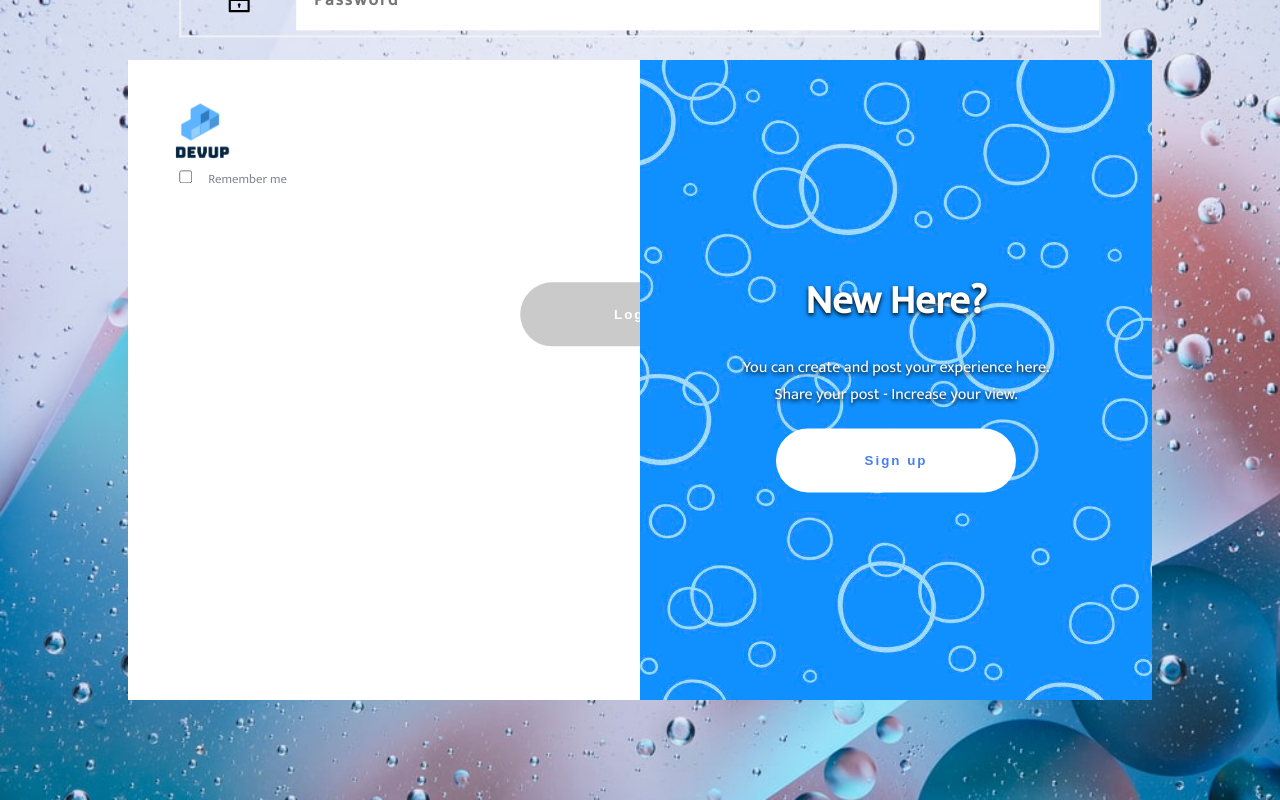
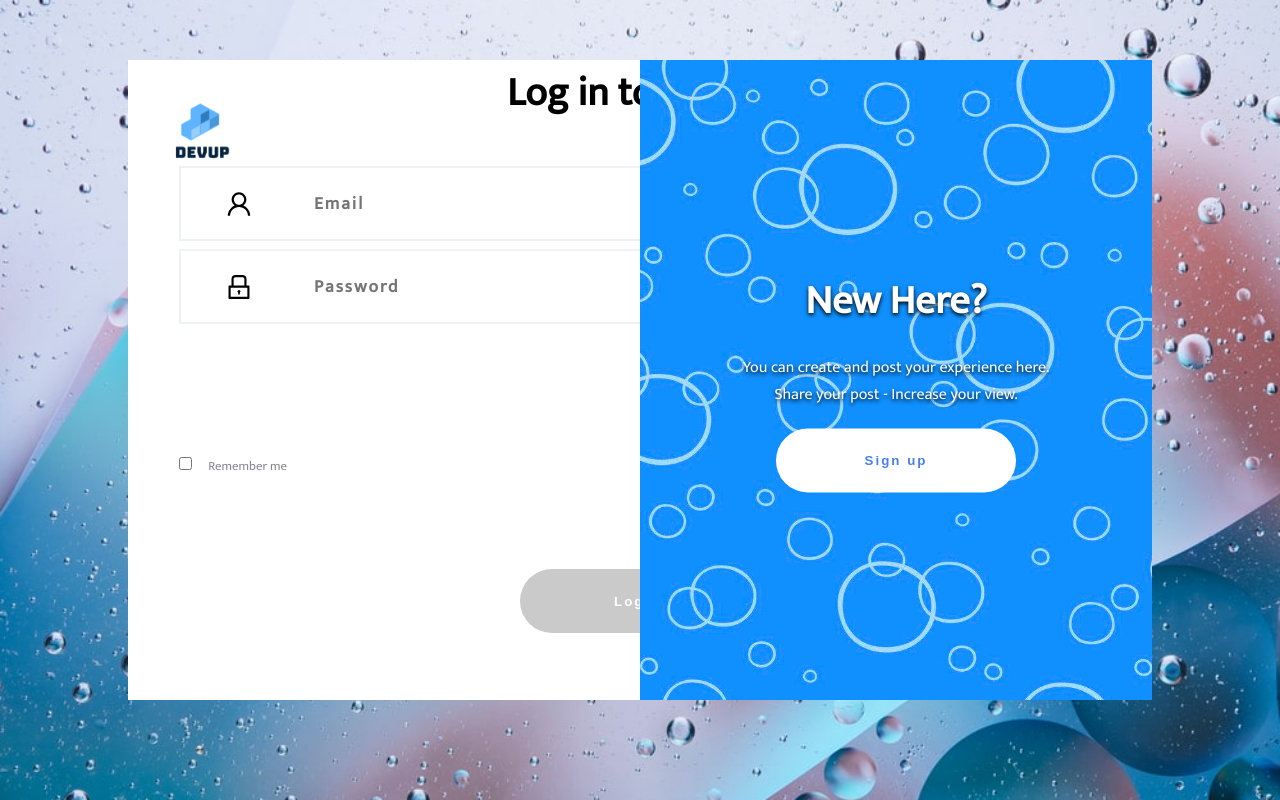
Before and after one commit to hminh2027/Client-DevUp, a React (Create React App) app: page / in a window 1280 px wide. Built offline with nearby package versions, Linux system fonts and the light colour scheme; no server answers.

Commit message:
Update LoginForm.module.css

```diff
--- a/src/components/auth/LoginForm.module.css
+++ b/src/components/auth/LoginForm.module.css
@@ -1,9 +1,5 @@
 .form_wrapper {
     width: 60%;
-    position: absolute;
-    left: 50%;
-    top:50%;
-    transform: translate(-50%,-50%);
 }
 
 .form {
```
